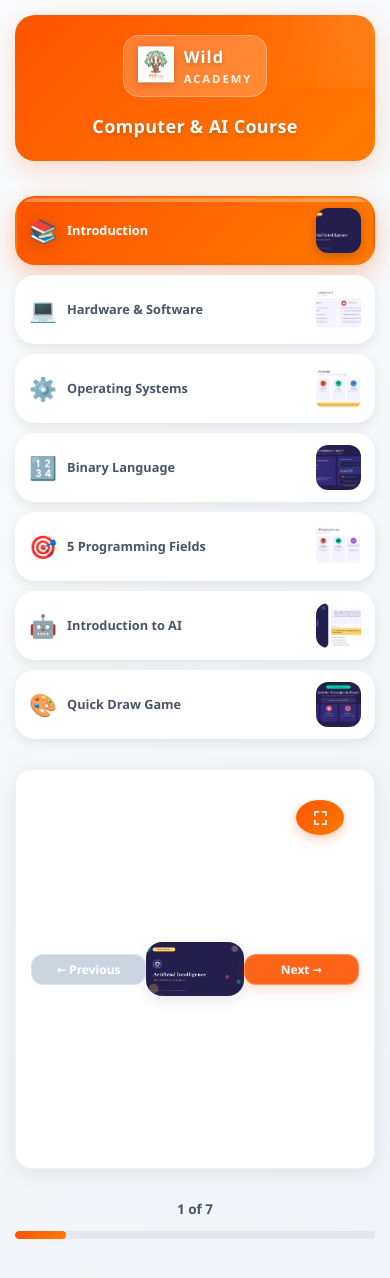
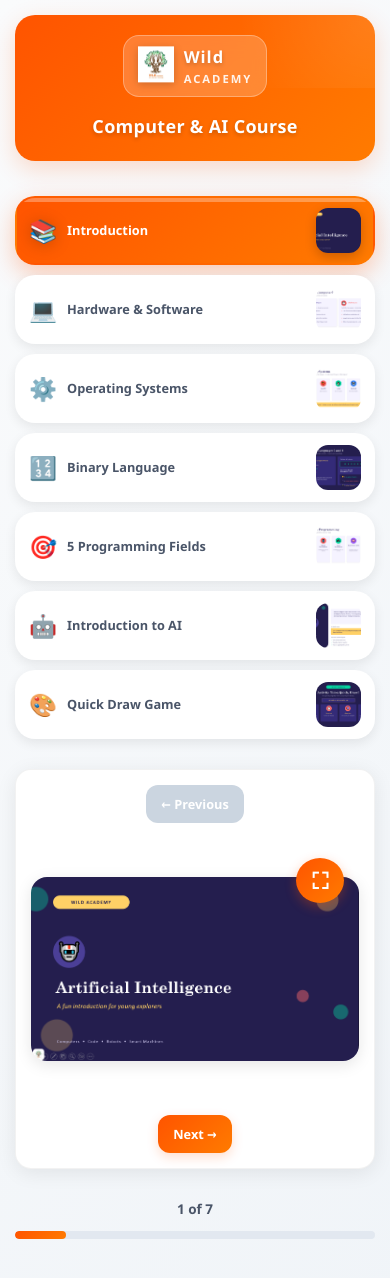
Before and after one commit to ahmedddddr/wild-academy, a React (Create React App) app in the folder frontend/: page /course in a window 390 px wide. Shown: the top 1278 px of the page. Built offline with nearby package versions, Linux system fonts and the light colour scheme.

Commit message:
Update file

```diff
--- a/frontend/src/pages/CoursePage.css
+++ b/frontend/src/pages/CoursePage.css
@@ -287,31 +287,6 @@
   transform: scale(0.95);
 }
 
-.fullscreen-nav {
-  position: absolute;
-  top: 50%;
-  transform: translateY(-50%);
-  z-index: 10;
-  padding: 12px 20px;
-  font-size: 0.9rem;
-  background: rgba(255, 84, 0, 0.9);
-  backdrop-filter: blur(10px);
-  border: 1px solid rgba(255, 255, 255, 0.3);
-}
-
-.fullscreen-nav:hover:not(:disabled) {
-  background: rgba(255, 84, 0, 1);
-  transform: translateY(-50%) scale(1.05);
-}
-
-.prev-button.fullscreen-nav {
-  left: 15px;
-}
-
-.next-button.fullscreen-nav {
-  right: 15px;
-}
-
 .section-content {
   display: flex;
   justify-content: center;
@@ -474,32 +449,11 @@
     flex-direction: column;
     padding: 20px;
     min-height: 400px;
-    gap: 10px;
   }
 
   .nav-button {
-    padding: 8px 16px;
-    font-size: 0.85rem;
-    width: 100%;
-  }
-
-  .fullscreen-nav {
-    position: relative;
-    top: auto;
-    transform: none;
-    left: auto;
-    right: auto;
-    padding: 8px 16px;
-    font-size: 0.85rem;
-    width: 100%;
-  }
-
-  .prev-button.fullscreen-nav {
-    left: auto;
-  }
-
-  .next-button.fullscreen-nav {
-    right: auto;
+    padding: 12px 20px;
+    font-size: 0.9rem;
   }
 
   .game-iframe-container {
@@ -573,38 +527,11 @@
     padding: 15px;
     border-radius: 16px;
     flex-direction: column;
-    gap: 8px;
   }
 
   .nav-button {
-    padding: 6px 12px;
-    font-size: 0.8rem;
-    width: 100%;
-  }
-
-  .fullscreen-nav {
-    position: relative;
-    top: auto;
-    transform: none;
-    left: auto;
-    right: auto;
-    padding: 6px 12px;
-    font-size: 0.8rem;
-    width: 100%;
-  }
-
-  .prev-button.fullscreen-nav {
-    left: auto;
-  }
-
-  .next-button.fullscreen-nav {
-    right: auto;
-  }
-
-  .fullscreen-button {
-    width: 35px;
-    height: 35px;
-    font-size: 1.2rem;
+    padding: 10px 15px;
+    font-size: 0.85rem;
   }
 
   .game-iframe-container {
--- a/frontend/src/pages/CoursePage.js
+++ b/frontend/src/pages/CoursePage.js
@@ -94,6 +94,14 @@ const CoursePage = () => {
 
         {/* Content Display with Navigation */}
         <div className="content-display" ref={contentDisplayRef}>
+          <button
+            className="nav-button prev-button"
+            onClick={goToPrevious}
+            disabled={currentIndex === 0}
+          >
+            ← Previous
+          </button>
+
           <div className="content-area" ref={contentAreaRef}>
             <button
               className="fullscreen-button"
@@ -101,14 +109,6 @@ const CoursePage = () => {
               title={isFullscreen ? "Exit Fullscreen" : "Enter Fullscreen"}
             >
               {isFullscreen ? "✕" : "⛶"}
-            </button>
-
-            <button
-              className="nav-button prev-button fullscreen-nav"
-              onClick={goToPrevious}
-              disabled={currentIndex === 0}
-            >
-              ← Previous
             </button>
 
             {sections.find(s => s.id === activeSection)?.gameUrl ? (
@@ -146,15 +146,15 @@ const CoursePage = () => {
                 />
               </div>
             )}
+          </div>
 
           <button
-              className="nav-button next-button fullscreen-nav"
+            className="nav-button next-button"
             onClick={goToNext}
             disabled={currentIndex === sections.length - 1}
           >
             Next →
           </button>
-          </div>
         </div>
 
         {/* Progress Indicator */}
```
Lines whose indentation alone changed are shown as unchanged.
